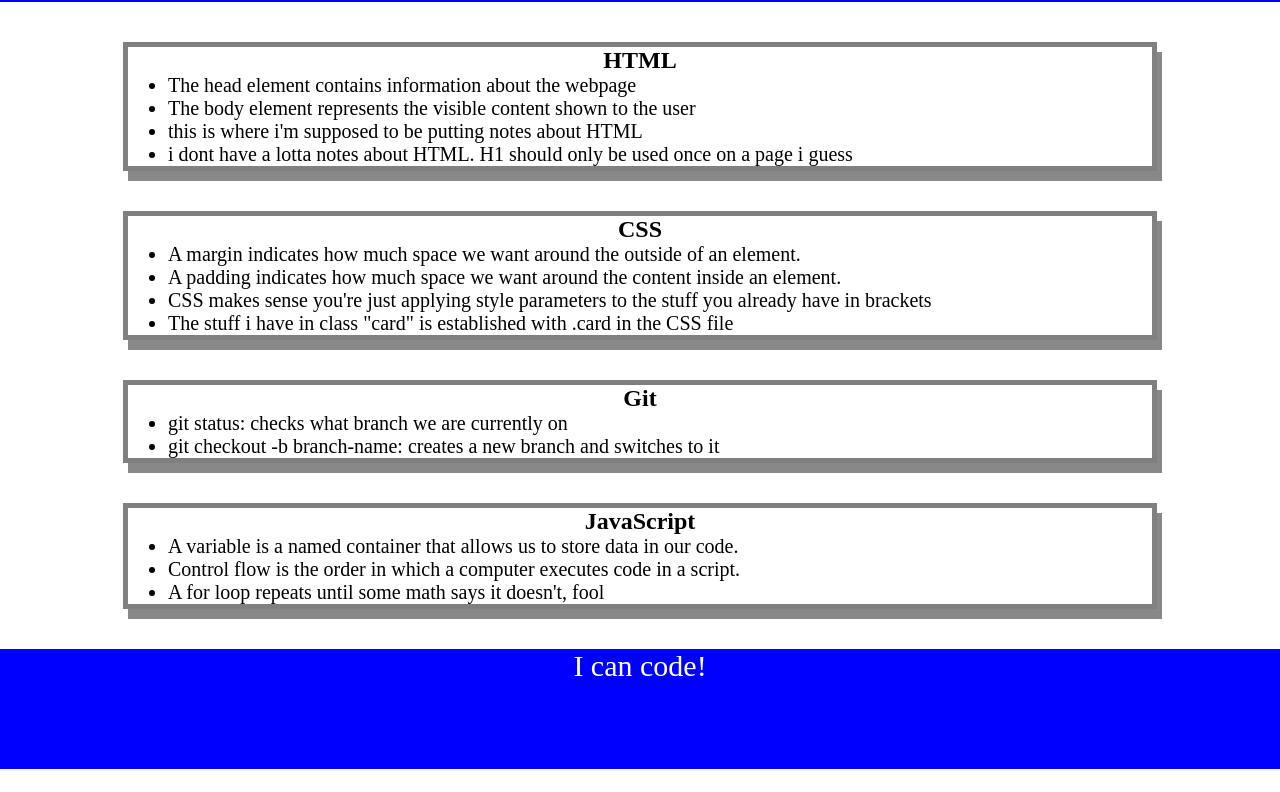
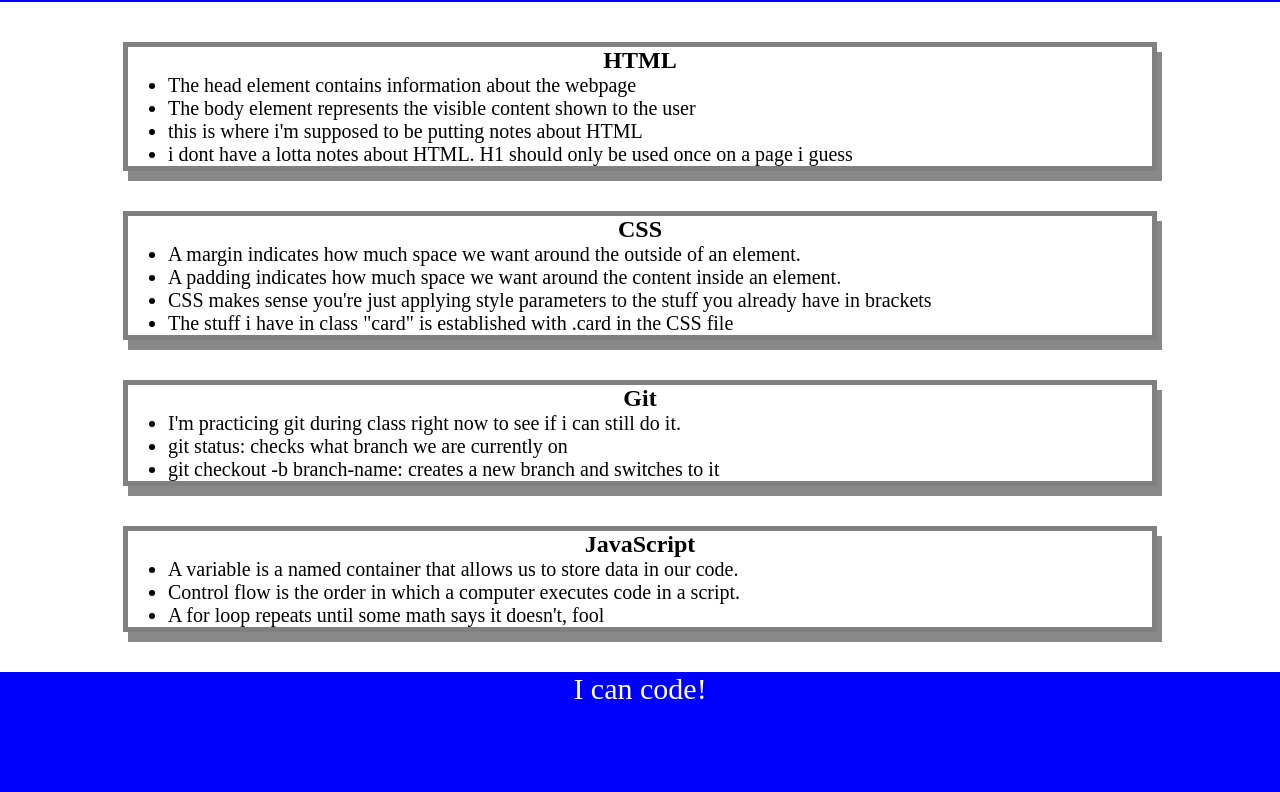
Before and after one commit to soupmcnally/prework-studyguide, a plain HTML site: page index.html in a window 1280 px wide. Shown: the part 118-910 px from the top of the page. Before the commit the page ends 887 px from the top, so only its background shows below. Drawn offline with Linux system fonts and the light colour scheme.

Commit message:
doing git practice

```diff
--- a/index.html
+++ b/index.html
@@ -41,6 +41,7 @@
       <section class="card" id="git-section">
         <h2>Git</h2>
         <ul>
+          <li>I'm practicing git during class right now to see if i can still do it.</li>
           <li>git status: checks what branch we are currently on</li>
           <li>git checkout -b branch-name: creates a new branch and switches to it</li>
         </ul>
```
